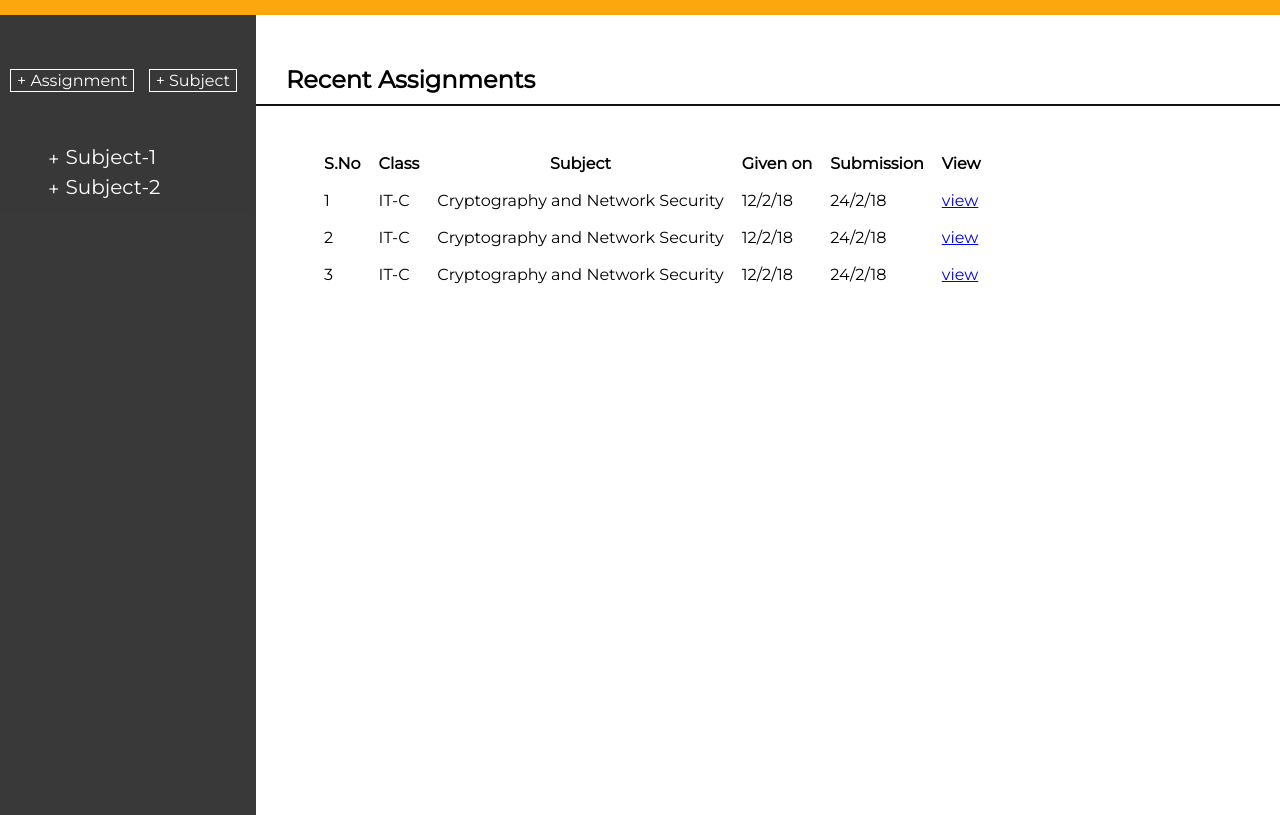
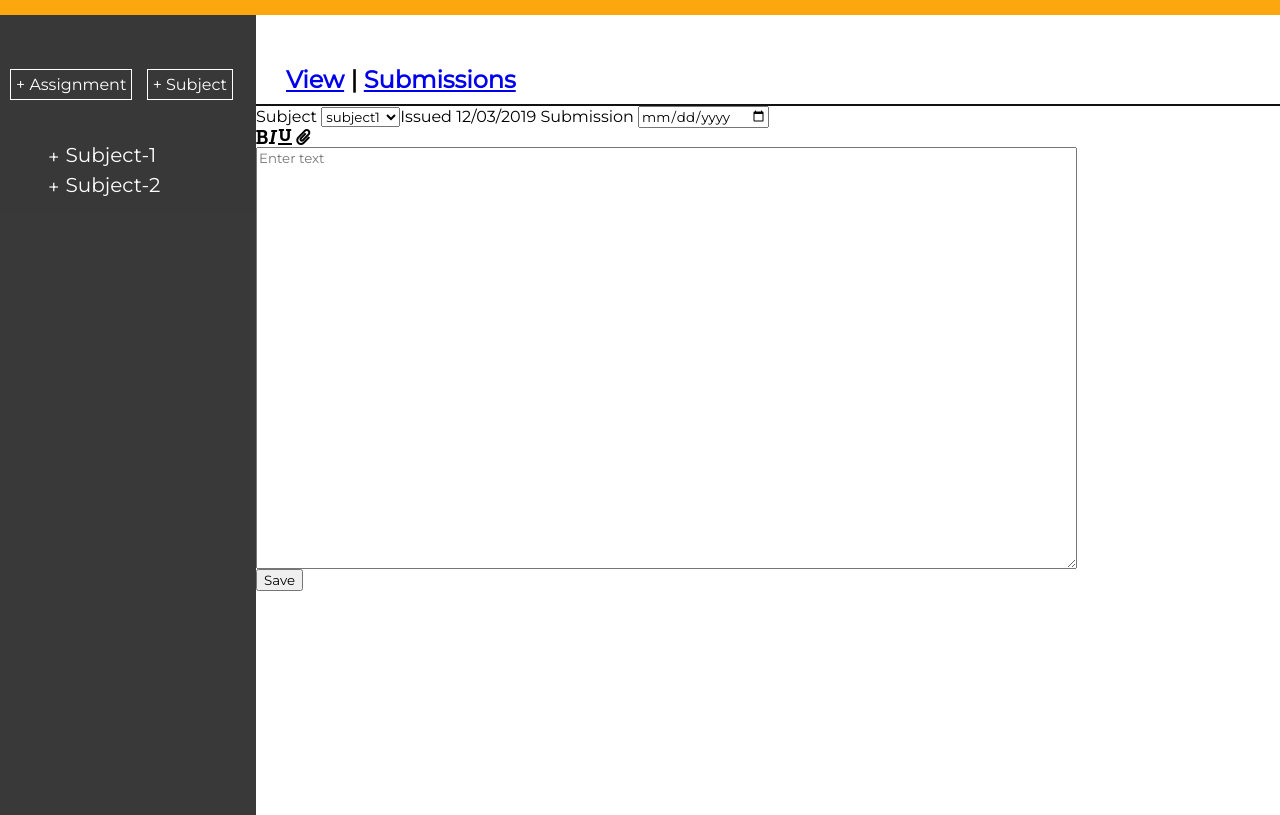
Before and after one commit to rohanjulka19/Assignment-Tracking-System, a plain HTML site: page template.html in a window 1280 px wide. Both pictures are taken after a click on the button "+ Assignment". Shown: the part 41-856 px from the top of the page. Drawn offline with Linux system fonts and the light colour scheme.

Commit message:
Added the assignments page

```diff
--- a/script.js
+++ b/script.js
@@ -70,4 +70,40 @@ function addEventsToSideBar() {
 
         });
     }
+
+   document.getElementById("create-assignment").addEventListener("click", function() {
+       createNewAssignment();
+   });
 }
+
+function createNewAssignment() {
+    let subjects_list = [];
+    heading = document.getElementById("heading");
+    heading.innerHTML = "<a href = '#'>View</a> | <a href = '#'> Submissions </a>";
+
+    for(index in data) {
+        subjects_list.push(data[index].name);
+    }
+
+    main_block = document.getElementById("main-block");
+    main_block.innerHTML = "<label for = 'subject-chooser'>Subject</label> <select id = 'subject-chooser' class = 'subject-chooser'></select>"
+    subject_chooser = main_block.getElementsByClassName("subject-chooser")[0];
+    for(i = 0  ; i<subjects_list.length; i++) {
+        subject_chooser.innerHTML += "<option value = " + subjects_list[i] + ">" +  subjects_list[i] + "</option>"
+    }
+
+    main_block.innerHTML += "<label>Issued " + getDate() + "</label>"
+                            + "<label for ='submission-date'> Submission</label> <input type = 'date' id = 'submission-date' "
+                            + "class = 'submission-date'></input><br> <i class='fas fa-bold'></i><i class='fas fa-italic'></i>"
+                            + "<i class='fas fa-underline'></i> <i class='fas fa-paperclip'></i>"
+                            +"<br><textarea rows = '26' cols = '100' class  = 'input-box' id = 'input-box' placeholder = 'Enter text'>"
+                            +"</textarea><br><button id = 'save-assignment' class = 'save-btn'>Save</button>" ;
+}
+
+function getDate() {
+    date = new Date().toJSON().slice(0,10).replace(/-/g,'/');
+    date_arr = date.toString().split("/").reverse();
+    date_arr[0] = parseInt(date_arr[0]) + 1 ;
+    date_arr[0] = date_arr[0].toString();
+    return(date_arr.join("/"));
+}
--- a/style.css
+++ b/style.css
@@ -73,7 +73,7 @@ main .dashboard .line {
     font-size: 20px;
     list-style: none;
     color: white;
-    margin-top: 50px;
+    margin-top: 40px;
     line-height: 30px;
 }
 
@@ -87,6 +87,7 @@ main .dashboard .line {
     font-size: 16px;
     margin: 54px 0px 0px 10px ;
     cursor: pointer;
+    padding: 5px;
 }
 
 .assignments-li {
--- a/template.html
+++ b/template.html
@@ -5,6 +5,7 @@
         </title>
         <link href="https://fonts.googleapis.com/css?family=Montserrat" rel="stylesheet">
         <link rel="stylesheet" href="style.css">
+        <link rel="stylesheet" href="https://use.fontawesome.com/releases/v5.7.2/css/all.css" integrity="sha384-fnmOCqbTlWIlj8LyTjo7mOUStjsKC4pOpQbqyi7RrhN7udi9RwhKkMHpvLbHG9Sr" crossorigin="anonymous">
 
 
     </head>
@@ -41,8 +42,9 @@
                 </ul>
             </div>
             <div class = "dashboard" id = "dashbaord">
-                <h2 class="heading"> Recent Assignments </h2>
+                <h2 class="heading" id = "heading"> Recent Assignments </h2>
                 <div class = "line"></div>
+                <div id = "main-block">
                     <table class="table">
                         <tr>
                             <th> S.No </th>
@@ -76,7 +78,8 @@
                             <td> 24/2/18</td>
                             <td> <a href = "#"> view </a> </td>
                         </tr>
-
+                    </table>
+                </div>
             </div>
         </main>
         <script type="text/javascript" src="script.js"></script>
```
Lines whose indentation alone changed are shown as unchanged.
